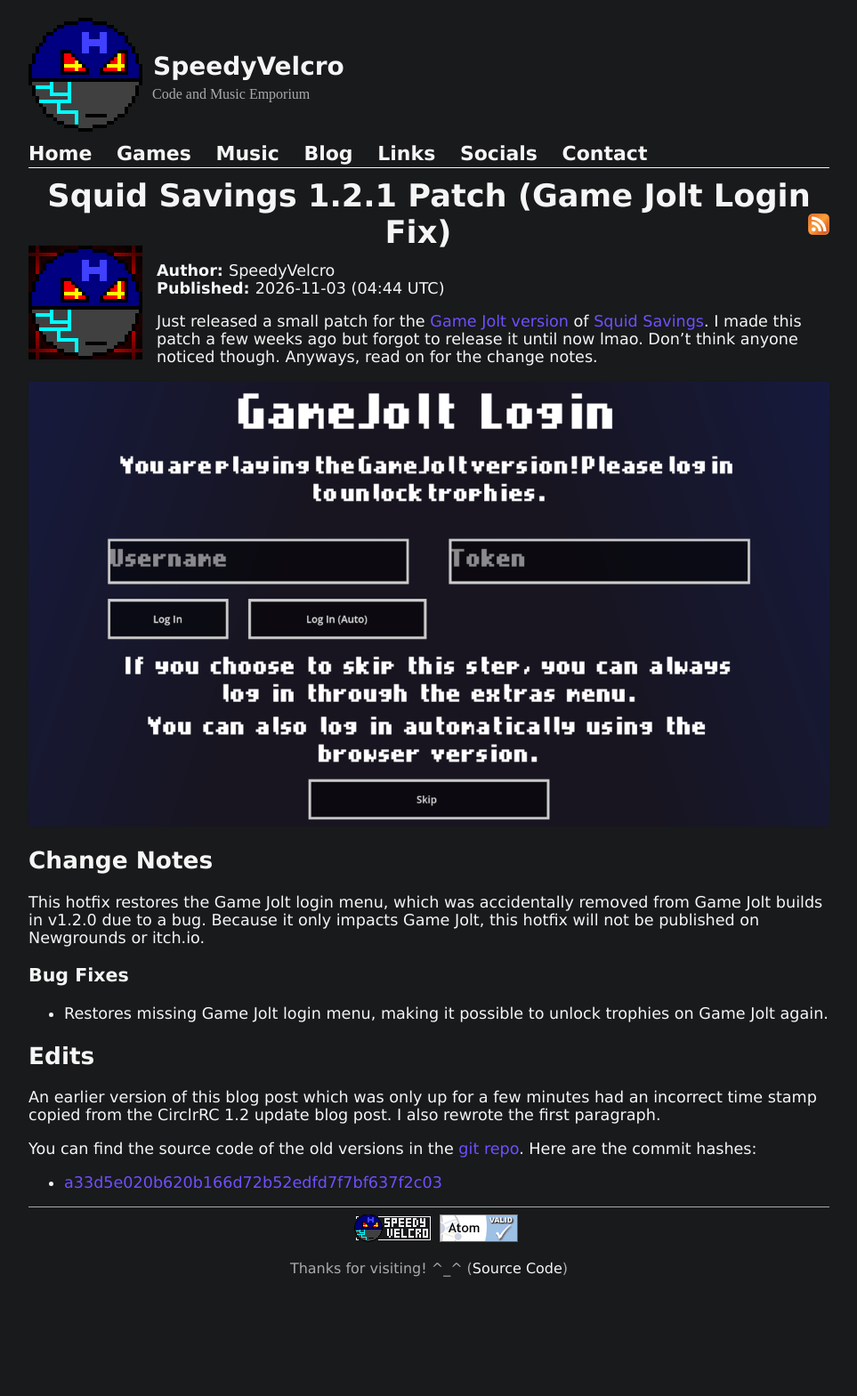
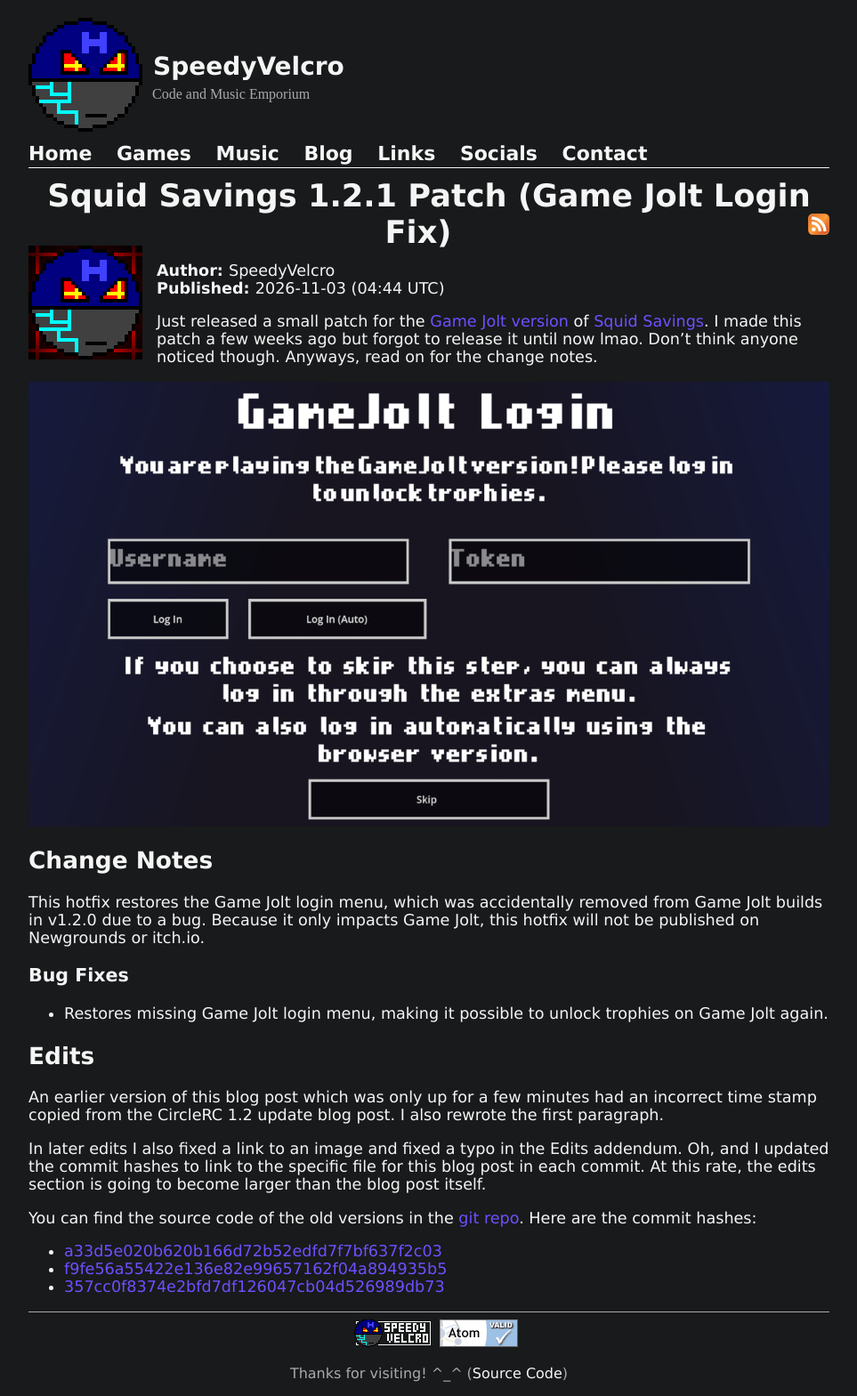
Before and after one commit to SpeedyVelcro/SpeedyVelcro.github.io, a Jekyll site: the page built from collections/_posts/2026-11-03-squid-savings-1.2.1.md, in a window 1280 px wide. Shown: the whole page at 89% size, without its empty margins (158-1121 px from the left). Built offline with Jekyll 4.4.1, drawn with Linux system fonts in a browser that asks for light colours; before the commit the page ends 1451 px from its top, so only the background shows below that.

Commit message:
Admit further corrections

```diff
--- a/collections/_posts/2026-11-03-squid-savings-1.2.1.md
+++ b/collections/_posts/2026-11-03-squid-savings-1.2.1.md
@@ -24,10 +24,17 @@
 
 ## Edits
 An earlier version of this blog post which was only up for a few minutes had an
-incorrect time stamp copied from the CirclrRC 1.2 update blog post. I also
+incorrect time stamp copied from the CircleRC 1.2 update blog post. I also
 rewrote the first paragraph.
+
+In later edits I also fixed a link to an image and fixed a typo in the Edits
+addendum. Oh, and I updated the commit hashes to link to the specific file for
+this blog post in each commit. At this rate, the edits section is going to
+become larger than the blog post itself.
 
 You can find the source code of the old versions in the
 [git repo](https://github.com/SpeedyVelcro/SpeedyVelcro.github.io). Here are the
 commit hashes:
-- [a33d5e020b620b166d72b52edfd7f7bf637f2c03](https://github.com/SpeedyVelcro/SpeedyVelcro.github.io/commit/a33d5e020b620b166d72b52edfd7f7bf637f2c03)
+- [a33d5e020b620b166d72b52edfd7f7bf637f2c03](https://github.com/SpeedyVelcro/SpeedyVelcro.github.io/blob/a33d5e020b620b166d72b52edfd7f7bf637f2c03/collections/_posts/2026-11-03-squid-savings-1.2.1.md?plain=1)
+- [f9fe56a55422e136e82e99657162f04a894935b5](https://github.com/SpeedyVelcro/SpeedyVelcro.github.io/blob/f9fe56a55422e136e82e99657162f04a894935b5/collections/_posts/2026-11-03-squid-savings-1.2.1.md?plain=1)
+- [357cc0f8374e2bfd7df126047cb04d526989db73](https://github.com/SpeedyVelcro/SpeedyVelcro.github.io/blob/357cc0f8374e2bfd7df126047cb04d526989db73/collections/_posts/2026-11-03-squid-savings-1.2.1.md?plain=1)
```
